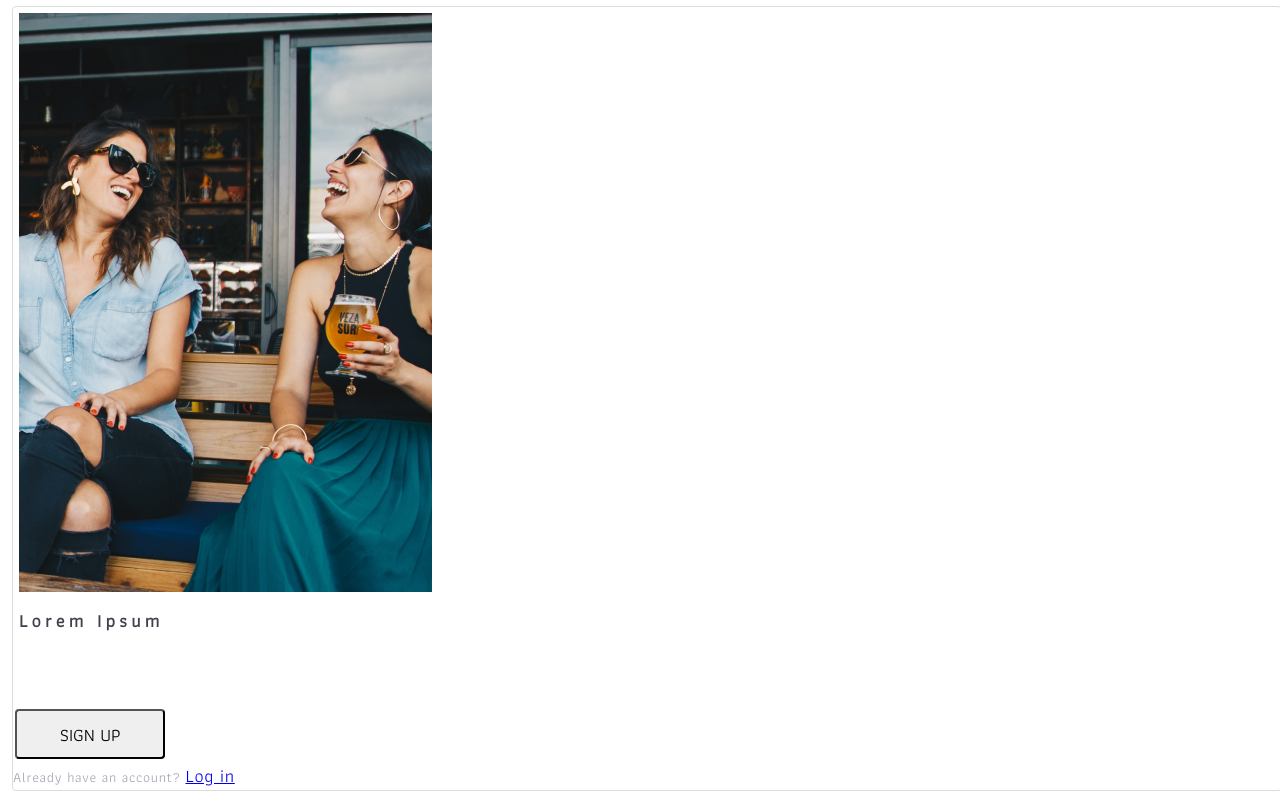
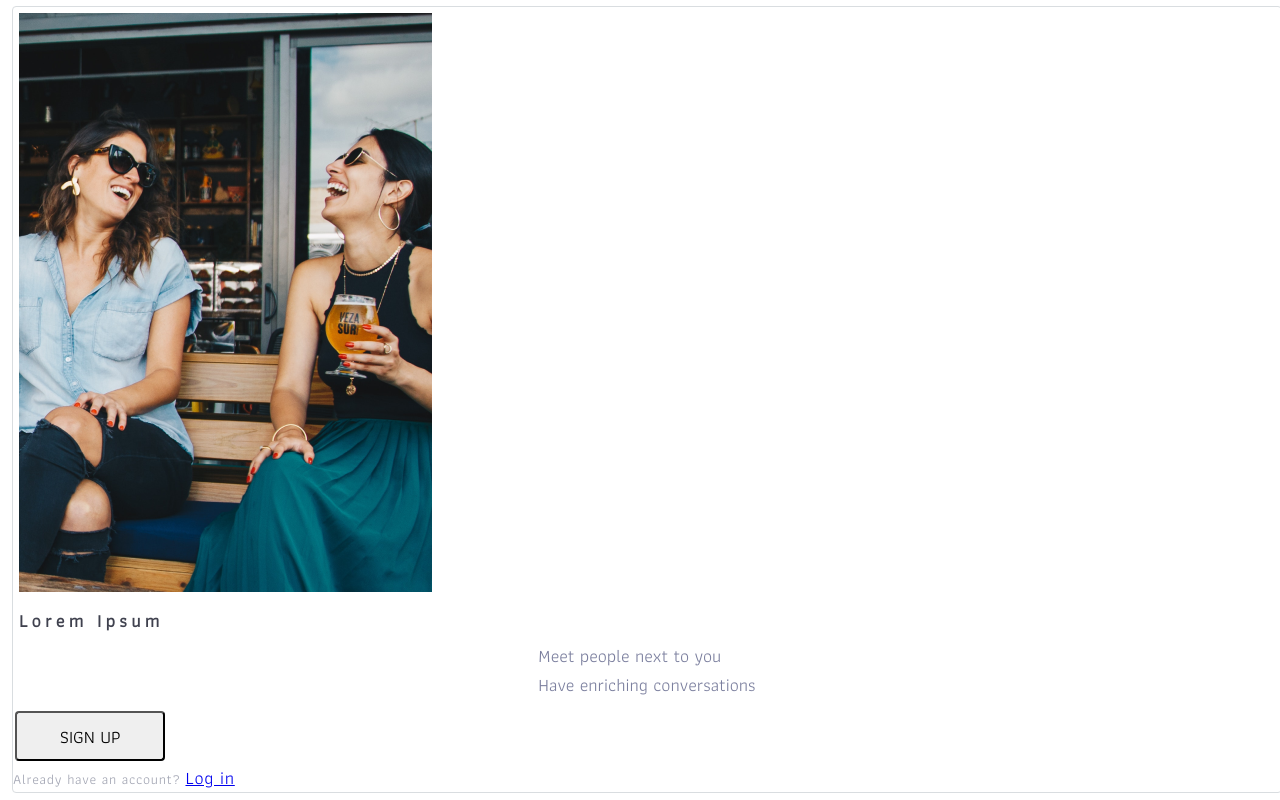
Before and after one commit to kevinOct/DevelopingMobileApps-WebApp, a Vue app in the folder app/: page / in a window 1280 px wide. Built offline with nearby package versions, Linux system fonts and the light colour scheme.

Commit message:
Updated the name of header.vue

```diff
--- a/app/src/views/welcomePage.vue
+++ b/app/src/views/welcomePage.vue
@@ -4,7 +4,7 @@
       <img class="image" src="../assets/stockimage1.png" alt="">
     </div>
     <Title color="#3F414E" :showButton="false"/>
-    <Header title="Meet people next to you"/>
+    <WelcomeText title="Meet people next to you"/>
 
 
     <Button @btn-click="goToSignUp" text="SIGN UP" color="#8E97FD"/>
@@ -14,7 +14,7 @@
 
 <script>
 import Title from '../components/Title'
-import Header from '../components/header.vue'
+import WelcomeText from '../components/welcomeText.vue'
 import Button from '../components/Button.vue'
 import LinkToLogInPage from '../components/Signuppage.vue'
 
@@ -22,7 +22,7 @@ export default {
   name: 'App',
   components: {
     Title,
-    Header,
+    WelcomeText,
     Button,
     LinkToLogInPage,
   },
```
